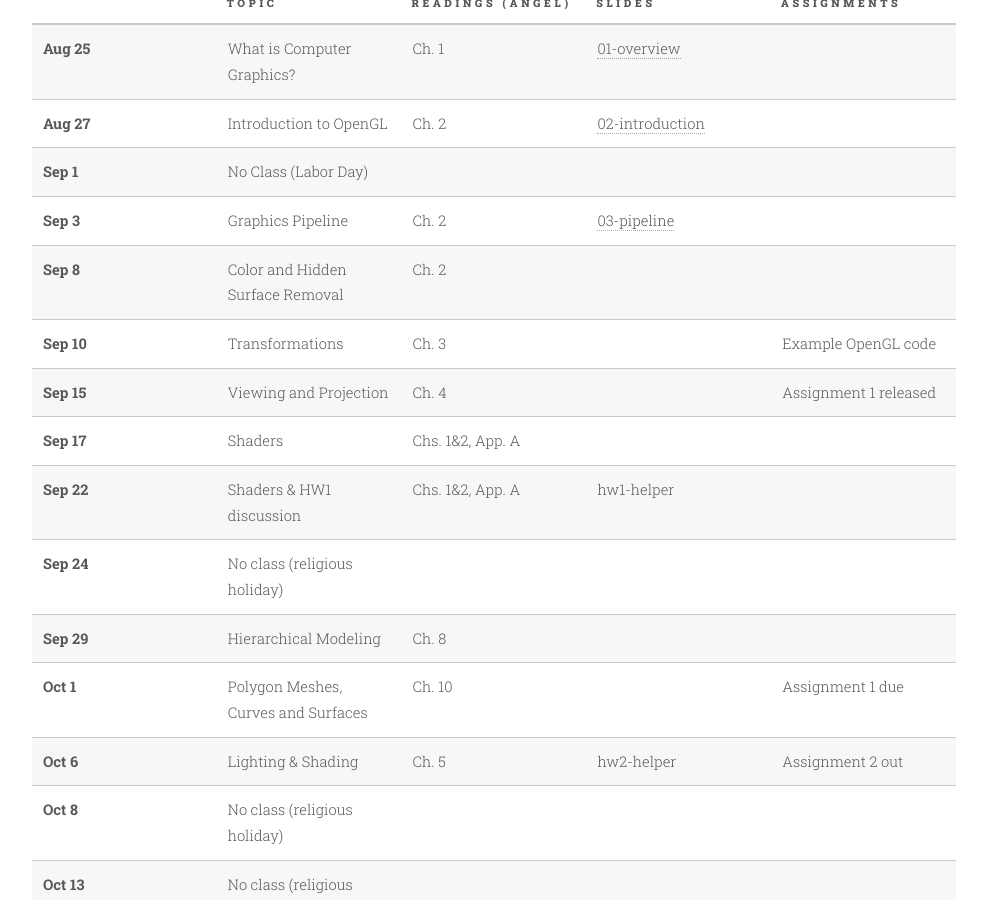
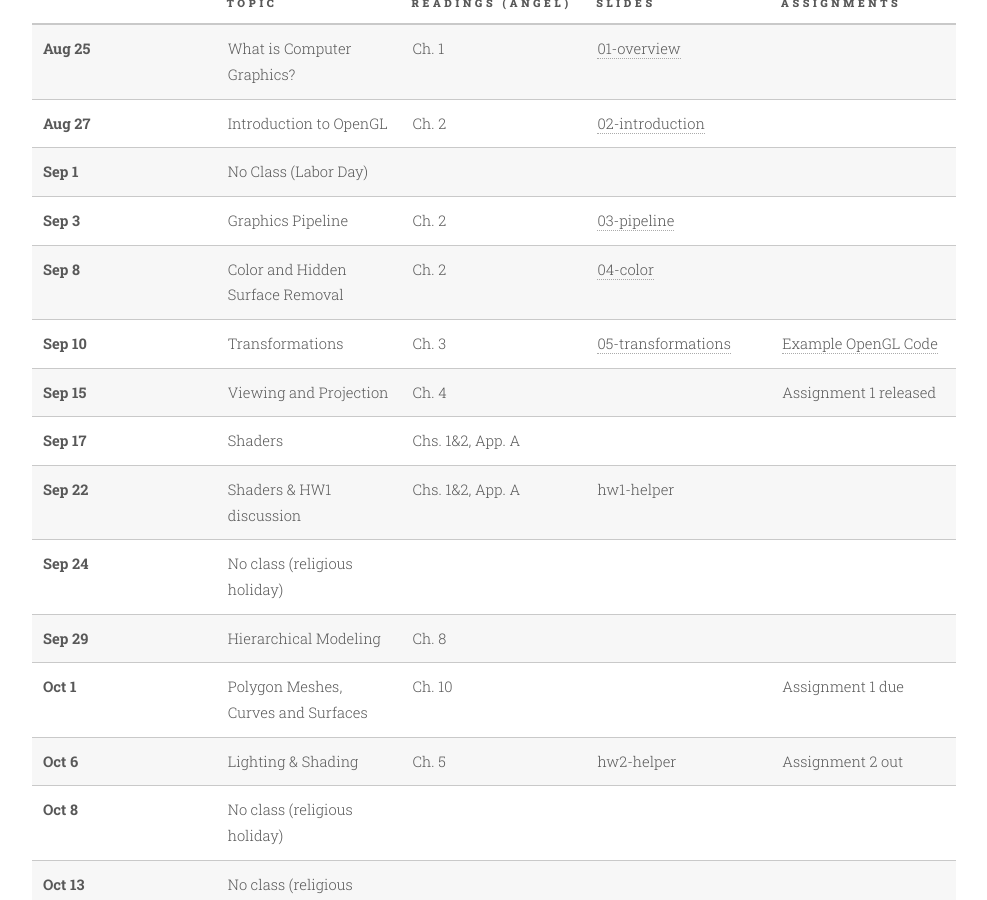
Before and after one commit to odedstein/odedstein.github.io, a Jekyll site: the page teaching/hs-2025-csci-420/index.html, which Jekyll copies as it is, in a window 1280 px wide and 900 px high, scrolled down 745 px. Shown: the whole window, without its empty margins (146-1133 px from the left). Built offline with Jekyll 4.4.1, drawn with Linux system fonts in a browser that asks for light colours.

```diff
--- a/teaching/hs-2025-csci-420/index.html
+++ b/teaching/hs-2025-csci-420/index.html
@@ -98,15 +98,15 @@
 								    <td><span style="font-weight:bold;">Sep 8</span></td>
 								    <td>Color and Hidden Surface Removal</td>
 								    <td>Ch. 2</td>
-								    <td></td>
+								    <td><a href="04-color.pdf">04-color</a></td>
 								    <td></td>
 								  </tr>
 								  <tr>
 								    <td><span style="font-weight:bold;">Sep 10</span></td>
 								    <td>Transformations</td>
 								    <td>Ch. 3</td>
-								    <td></td>
-								    <td>Example OpenGL code</td>
+								    <td><a href="05-transformatinos.pdf">05-transformations</a></td>
+								    <td><a href="example-opengl-code.zip">Example OpenGL Code</a></td>
 								  </tr>
 								  <tr>
 								    <td><span style="font-weight:bold;">Sep 15</span></td>
```
Also changed, not shown: 3 other files.
